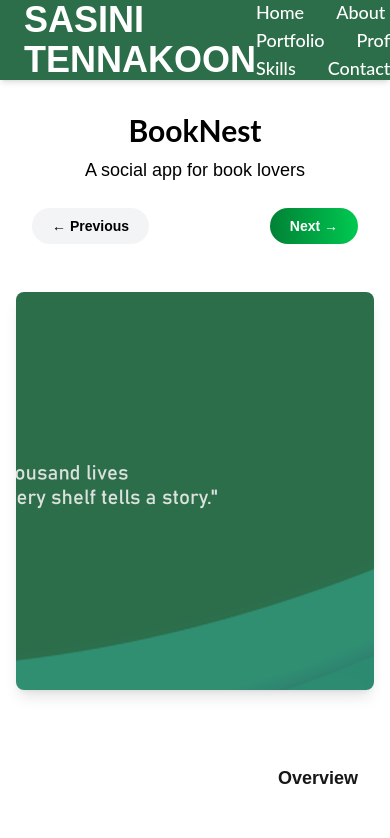
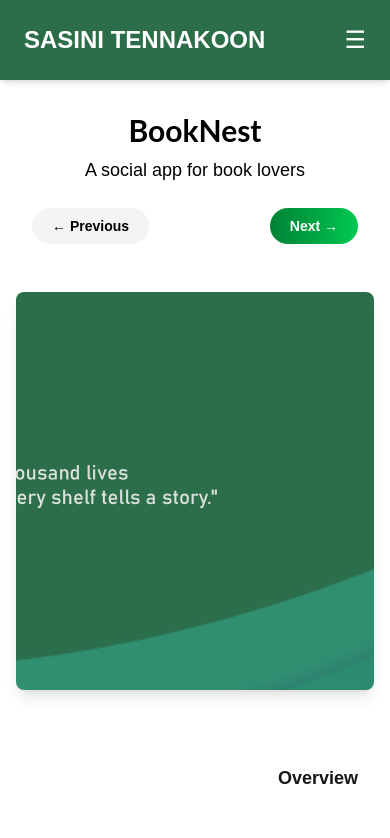
Before and after one commit to sasinitennakoon/Sasini-Tennakoon, a Next.js app: page /portfolio/book-nest in a window 390 px wide. Shown: the top 838 px of the page. Built offline with nearby package versions, Linux system fonts and the light colour scheme; a web font is replaced by a local one.

Commit message:
responsive update

```diff
--- a/app/portfolio/[projectID]/page.js
+++ b/app/portfolio/[projectID]/page.js
@@ -562,8 +562,12 @@ export default function ProjectDetailPage() {
   const params = useParams();
   const router = useRouter();
 
+  // ✅ Add this line
   const [showScrollNav, setShowScrollNav] = useState(false);
+  const [mobileMenuOpen, setMobileMenuOpen] = useState(false);
 
+
+  // ✅ Add this useEffect
   useEffect(() => {
     const handleScroll = () => {
       const scrolledDown = window.scrollY > 300;
@@ -611,23 +615,34 @@ useEffect(() => {
     <main className="bg-white min-h-screen pt-28 px-4 md:px-6">
       {/* Navbar */}
       <nav className="fixed top-0 left-0 w-full z-50 bg-[#2C6E49] h-20 shadow-md px-6 py-4 flex justify-between items-center">
-          <div className="text-4xl font-bold text-white ">SASINI TENNAKOON</div>
-          <div className="space-x-8 text-lg font-medium text-white font-[Lato]">
-            {/* Link to sections on landing page */}
+  <div className="text-2xl sm:text-4xl font-bold text-white">SASINI TENNAKOON</div>
+
+  {/* Desktop Menu */}
+  <div className="hidden md:flex space-x-8 text-lg font-medium text-white font-[Lato]">
     <Link href="/#home" className="hover:text-white">Home</Link>
     <Link href="/#about" className="hover:text-white">About</Link>
     <Link href="/portfolio" className="hover:text-white">My Portfolio</Link>
     <Link href="/#skills" className="hover:text-white">Profile & Skills</Link>
-            <a
-                href="https://wa.me/94776552988"
-                target="_blank"
-                rel="noopener noreferrer"
-                className="hover:text-white"
-                >
-                Contact
-             </a>
+    <a href="https://wa.me/94776552988" target="_blank" rel="noopener noreferrer" className="hover:text-white">Contact</a>
   </div>
+
+  {/* Mobile Menu Button */}
+  <div className="md:hidden">
+    <button onClick={() => setMobileMenuOpen(prev => !prev)} className="text-white text-2xl">☰</button>
+  </div>
+
+  {/* Mobile Dropdown */}
+  {mobileMenuOpen && (
+    <div className="absolute top-20 left-0 w-full bg-[#2C6E49] text-white flex flex-col space-y-4 py-4 px-6 md:hidden z-50">
+      <Link href="/#home" className="hover:text-white">Home</Link>
+      <Link href="/#about" className="hover:text-white">About</Link>
+      <Link href="/portfolio" className="hover:text-white">My Portfolio</Link>
+      <Link href="/#skills" className="hover:text-white">Profile & Skills</Link>
+      <a href="https://wa.me/94776552988" target="_blank" rel="noopener noreferrer" className="hover:text-white">Contact</a>
+    </div>
+  )}
 </nav>
+
 
       {/* Project Header */}
       <div className="text-center mb-12">
--- a/app/portfolio/page.jsx
+++ b/app/portfolio/page.jsx
@@ -66,13 +66,18 @@ export default function PortfolioPage() {
   useEffect(() => {
   let lastScrollY = window.scrollY;
   const handleScroll = () => {
-      setShowNavbar(window.scrollY < lastScrollY || window.scrollY < 50);
+    if (window.scrollY < lastScrollY || window.scrollY < 50) {
+      setShowScrollNav(true);
+      setShowNavbar(true);
+    } else {
+      setShowScrollNav(false);
+      setShowNavbar(false);
+    }
     lastScrollY = window.scrollY;
   };
   window.addEventListener('scroll', handleScroll);
   return () => window.removeEventListener('scroll', handleScroll);
 }, []);
-
   return (
     <div className="flex flex-col min-h-screen">
       {/* 🔻 Navbar */}
```
Lines whose indentation alone changed are shown as unchanged.
